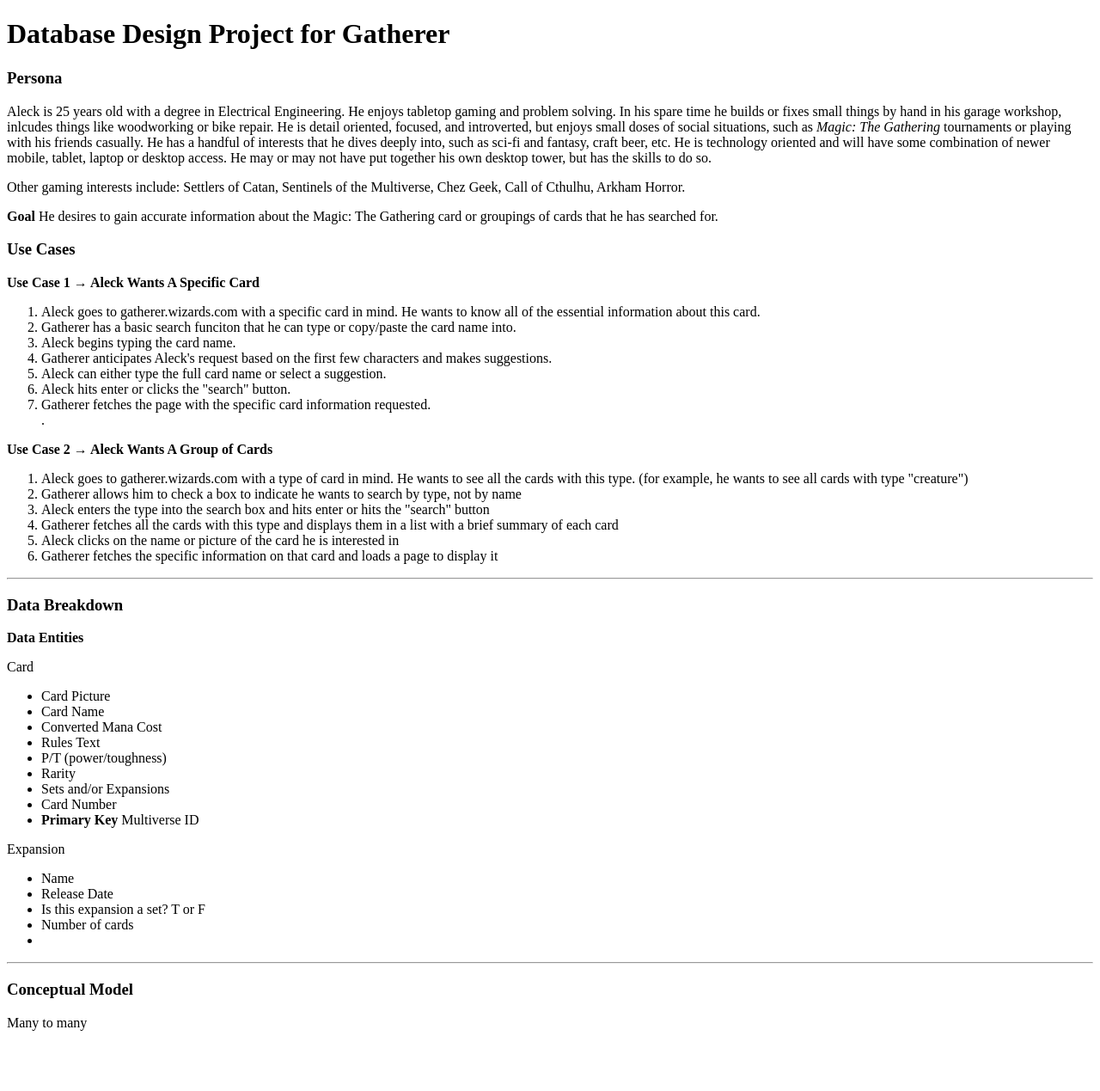
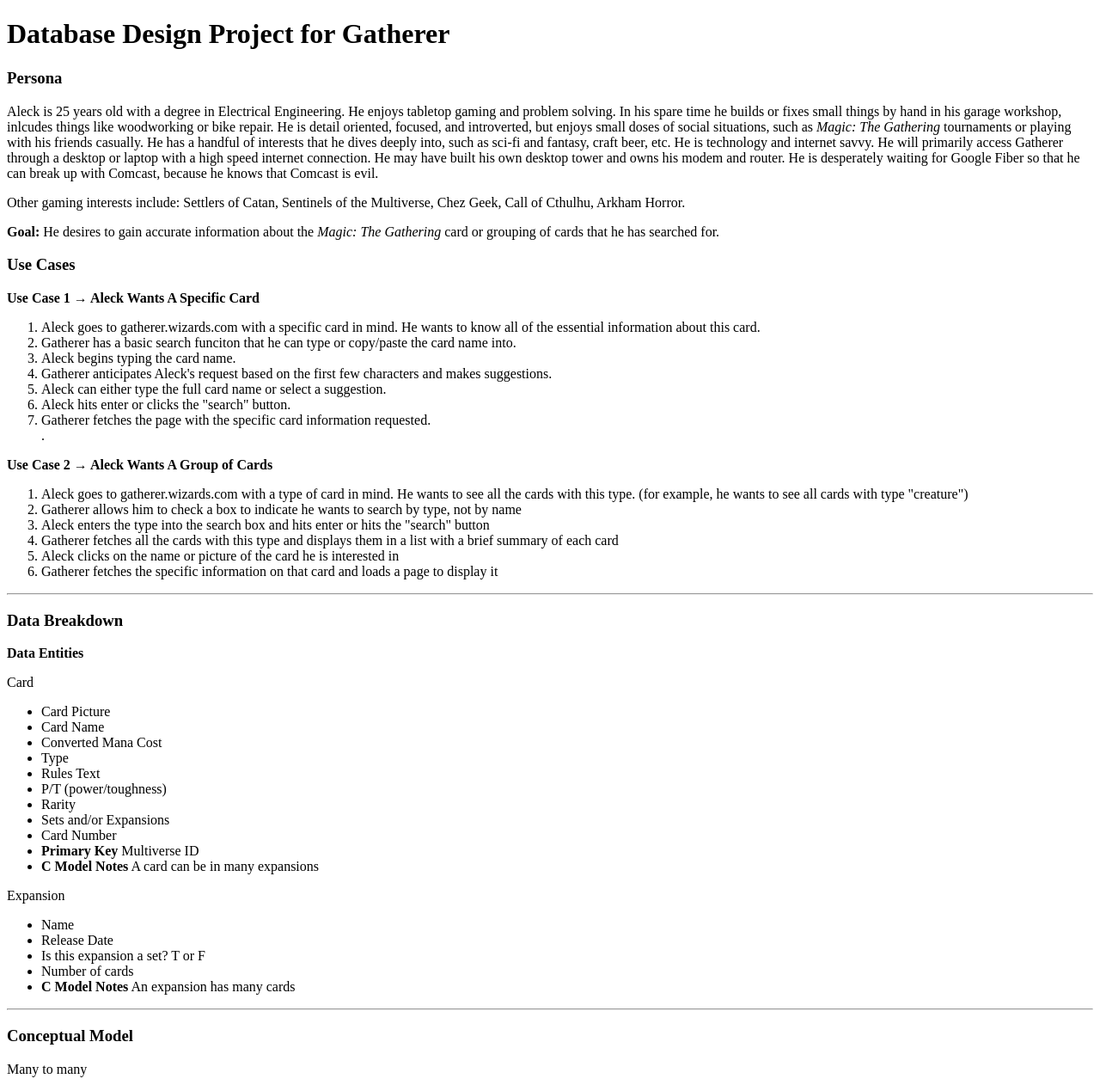
Before and after one commit to kimberlykeller/gatherer, a PHP site: page / in a window 1280 px wide. Shown: the whole page at 86% size. Before the commit the page ends 1199 px from the top, so only its background shows below. Run offline with PHP 8.4, Linux system fonts and the light colour scheme; some libraries are stand-ins or nearby versions.

Commit message:
FINAL version: signed off by Rochelle

```diff
--- a/index.php
+++ b/index.php
@@ -12,14 +12,15 @@
 		or bike repair. He is detail oriented, focused, and introverted, but enjoys small doses of social situations, such as <em>Magic: The Gathering</em>
 		tournaments or playing with his friends casually. He has a handful of interests that he dives deeply into, such as sci-fi and fantasy,
 		craft beer, etc.
-		He is technology oriented and will have some combination of newer mobile, tablet, laptop or desktop access. He may or may not
-		have put together his own desktop tower, but has the skills to do so.
+		He is technology and internet savvy. He will primarily access Gatherer through a desktop or laptop
+		with a high speed internet connection. He may have built his own desktop tower and owns his modem and router.
+		He is desperately waiting for Google Fiber so that he can break up with Comcast, because he knows that Comcast is evil.
 		</p>
 		<p>
 		Other gaming interests include: Settlers of Catan, Sentinels of the Multiverse, Chez Geek, Call of Cthulhu, Arkham Horror.
 		</p>
 		<p>
-		<strong>Goal</strong> He desires to gain accurate information about the Magic: The Gathering card or groupings of cards that he has searched for.
+		<strong>Goal:</strong> He desires to gain accurate information about the <em>Magic: The Gathering</em> card or grouping of cards that he has searched for.
 		</p>
 		<h3>Use Cases</h3>
 		<p><strong>Use Case 1 &rarr; Aleck Wants A Specific Card</strong></p>
@@ -54,12 +55,14 @@
 			<li>Card Picture</li>
 			<li>Card Name</li>
 			<li>Converted Mana Cost</li>
+			<li>Type</li>
 			<li>Rules Text</li>
 			<li>P&#47;T &#40;power&#47;toughness&#41;</li>
 			<li>Rarity</li>
 			<li>Sets and&#47;or Expansions</li>
 			<li>Card Number</li>
 			<li><strong>Primary Key</strong> Multiverse ID</li>
+			<li><strong>C Model Notes</strong> A card can be in many expansions</li>
 		</ul>
 		<p>Expansion</p>
 		<ul>
@@ -67,7 +70,7 @@
 			<li>Release Date</li>
 			<li>Is this expansion a set? T or F</li>
 			<li>Number of cards</li>
-			<li></li>
+			<li><strong>C Model Notes</strong> An expansion has many cards</li>
 		</ul>
 
 		<hr>
```
